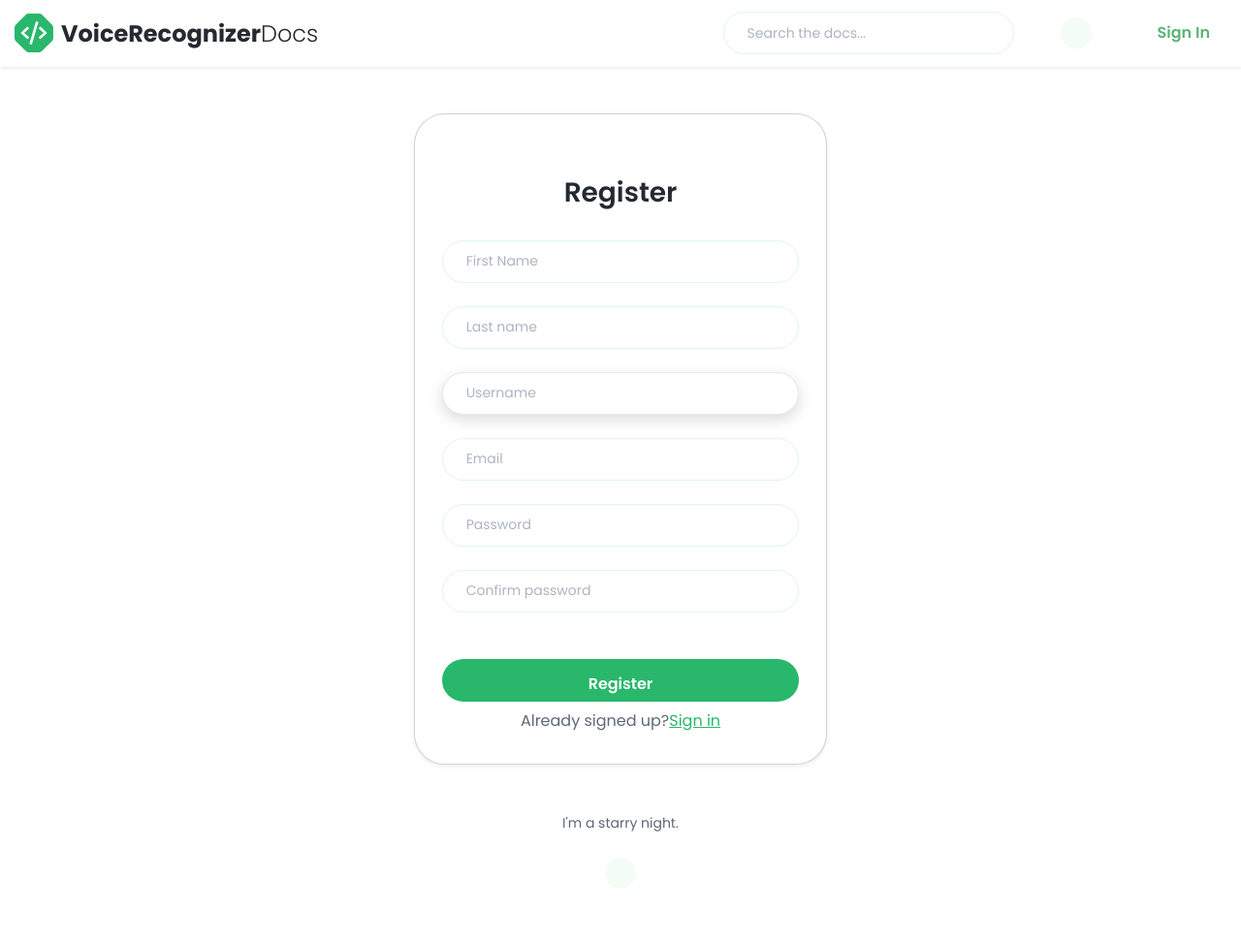
After one commit to juicyDD/TheVoiceRecognizerYouNeed, a Django app: page /register in a window 1280 px wide. The commit adds this page. Shown: the whole page at 97% size. Run offline with Django 4.2, Linux system fonts and the light colour scheme; some libraries are stand-ins or nearby versions.

Commit message:
register

```diff
--- /dev/null
+++ b/base/forms.py
@@ -0,0 +1,19 @@
+from django import forms
+from django.contrib.auth.models import User
+from django.contrib.auth.forms import UserCreationForm
+
+class SignUpForm(UserCreationForm):
+
+    def __init__(self, *args, **kwargs):
+        super(SignUpForm, self).__init__(*args, **kwargs)
+        for visible in self.visible_fields():
+            visible.field.widget.attrs['class'] = 'form-control search-input'
+        self.fields['first_name'].widget.attrs.update({ 'placeholder':'First Name', })
+        self.fields['last_name'].widget.attrs.update({ 'placeholder':'Last name', })
+        self.fields['username'].widget.attrs.update({ 'placeholder':'Username', })
+        self.fields['email'].widget.attrs.update({ 'placeholder':'Email', })
+        self.fields['password1'].widget.attrs.update({ 'placeholder':'Password', })
+        self.fields['password2'].widget.attrs.update({ 'placeholder':'Confirm password', })
+    class Meta:
+        model = User
+        fields = ( 'first_name', 'last_name', 'username', 'email', 'password1', 'password2', )
--- a/base/templates/base/content.html
+++ b/base/templates/base/content.html
@@ -4,7 +4,7 @@
         <header class="docs-header">
             <h3>Voice recognition development</h3>
             <section class="docs-intro">
-                <p><a href="#">Overview</a> | <a href="#">Brief history of Voice Recognition</a></p>
+                <p><a href="{%url 'document' 'speaker-recognition-development&overview'%}">Overview</a> | <a href="#">Brief history of Voice Recognition</a></p>
             </section>
         </header>
         <hr>
--- /dev/null
+++ b/base/templates/base/register.html
@@ -0,0 +1,31 @@
+{%extends 'base/common/main.html'%} {%block content%}
+<div class="docs-wrapper pt-5">
+    <div class="container card shadow-sm col-lg-4 col-md-5 pt-5 rounded-5">
+        <div class="card-body mb-3">
+            <h3 class="card-title ">
+
+                <!--//card-icon-holder-->
+                <center>Register</center>
+            </h3>
+            <form class="search-form" method="POST">
+                {%csrf_token%} {%if messages%} {%for msg in messages%}{%if 'not exist' in msg.message%}
+                <span class="text-danger" style="padding-left: 20px; font-size: 14px;">{{msg.message}}</span> {%elif 'successfully' in msg.message%}
+                <span class="text-success" style="padding-left: 20px; font-size: 14px;">{{msg.message}}</span> {%endif%} {%endfor%} {%endif%} {% for field in form %}
+                <div class="form-group"><br> {{field}}</div>
+                {%endfor%}
+                <br>
+                <div class="form-group">
+                    <button type="submit" class="btn btn-primary rounded-pill form-control my-4 mb-2" value="Register">Register</button> </div>
+                <center>Already signed up?<a href="{%url 'login'%}">Sign in</a></center>
+
+
+
+            </form>
+        </div>
+    </div>
+
+
+    <!--//docs-intro-->
+
+</div>
+{%endblock content%}
--- a/base/urls.py
+++ b/base/urls.py
@@ -1,11 +1,12 @@
-from django.urls import path
+from django.urls import path,include
 from . import views
 
 urlpatterns = [
     path('',views.home,name='home'),
     path('login',views.loginPage,name='login'),
     path('logout',views.logoutUser, name='logout'),
-    path('documentation/<slug:slug>/',views.document,name='document'),
+    path('register', views.registerUser, name='register'),
+    path('documentation/<str:slug>/',views.document,name='document'),
     path('documentation',views.tableofcontent,name='table-content'),
     path('api',views.apiPage,name='api'),
 ]
--- a/base/views.py
+++ b/base/views.py
@@ -7,11 +7,12 @@
 # Create your views here.
 from django.http import HttpResponse
 from .models import Post
+from .forms import SignUpForm
 
 def loginPage(request):
-
+    if request.user.is_authenticated:
+        return redirect('home')
     context = {}
-
     if request.method == 'POST':
         username = request.POST.get('username')
         context["username"]=username
@@ -30,13 +31,30 @@
                 return redirect('home')
         else:
             messages.error(request, 'Invalid password')
-
     return render(request,'base/login.html',context)
 
 def logoutUser(request):
     logout(request)
     return redirect('home')
 
+def registerUser(request):
+    if request.user.is_authenticated:
+        return redirect('home')
+
+    form = SignUpForm()
+    context = {'form':form}
+    if request.method == 'POST':
+        form = SignUpForm(request.POST)
+        if form.is_valid():
+            user = form.save(commit=False)
+            user.username = user.username.lower()
+            user.save()
+            # login(request, user)
+            messages.success(request, "Registered successfully")
+            # return redirect('home')
+        else:
+            messages.error(request, 'An error occurred during registration')
+    return render(request, "base/register.html",context)
 def home(request):
     # posts = Post.objects.all()
     # context = {"posts":posts}
@@ -46,7 +64,12 @@
     return render(request,'base/content.html')
 
 def document(request,slug):
-    return render(request,'base/document.html')
+    post = Post.objects.filter(slug=slug)[0]
+    related_posts = Post.objects.filter(topic=post.topic)
+    context = {'post':post}
+    return render(request,'base/document.html',context)
+
+
 
 @login_required(login_url='login')
 def apiPage(request):
```
Also changed, not shown: base/models.py (+5 -5 lines), base/templates/base/document.html (+10 -3 lines), base/templates/base/login.html (+4 -3 lines), base/migrations/0010_post_topic.py (added), base/migrations/0011_alter_post_thumbnail.py (added), base/migrations/0012_alter_post_slug.py (added), base/migrations/0013_alter_post_slug.py (added), base/migrations/0014_alter_post_slug.py (added), base/migrations/0015_alter_post_slug.py (added), base/migrations/0016_alter_post_slug.py (added), base/migrations/0017_alter_post_slug.py (added), db.sqlite3, media/Astesia.full.3217240.jpg (added).
